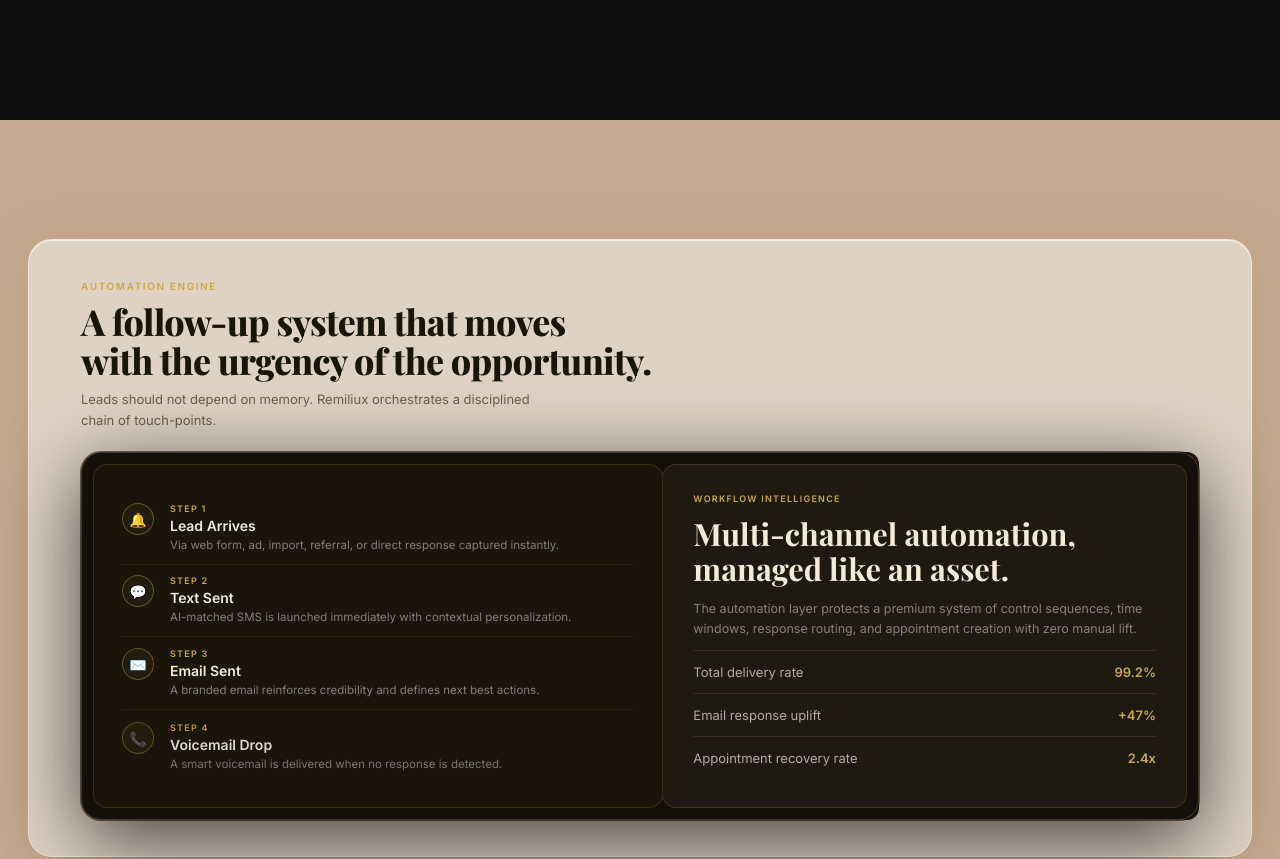
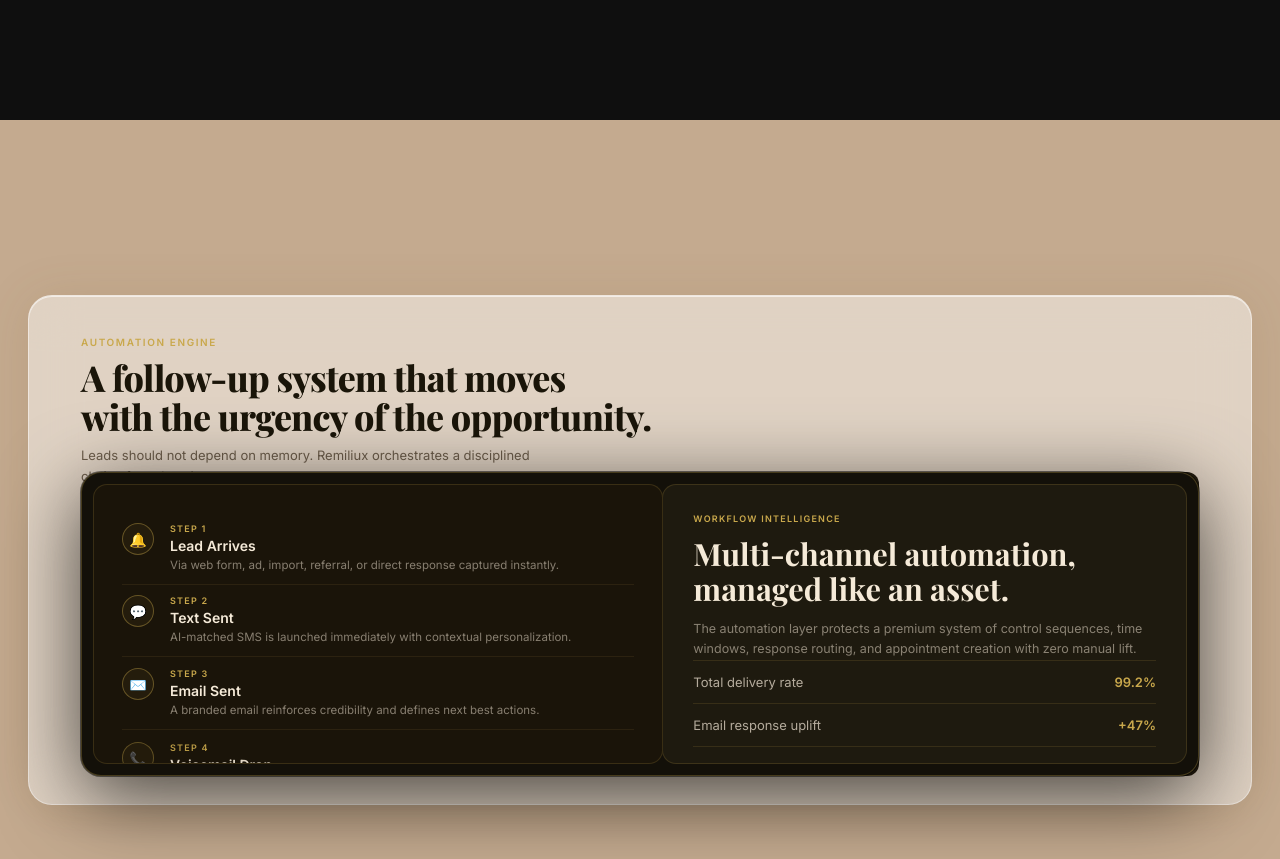
Before and after one commit to kariimhisham1/CRM-Remiliux-New-LP, a React (Create React App) app: page / in a window 1280 px wide. Shown: the part 5480-6339 px from the top of the page. Built offline with nearby package versions, Linux system fonts and the light colour scheme.

Commit message:
Update WhyTeams.css

```diff
--- a/src/components/WhyTeams.css
+++ b/src/components/WhyTeams.css
@@ -3,7 +3,7 @@
 .wt__sticky {
   position: sticky; top: 0; height: 100vh;
   display: flex; align-items: center; justify-content: center;
-  padding: 72px 28px 16px; box-sizing: border-box; overflow: hidden;
+  padding: 72px 28px 12px; box-sizing: border-box; overflow: hidden;
 }
 
 .wt__frame {
@@ -12,7 +12,7 @@
   backdrop-filter: blur(24px); -webkit-backdrop-filter: blur(24px);
   border-radius: 24px; border: 1px solid rgba(255,255,255,0.45);
   box-shadow: 0 2px 48px rgba(120,90,50,0.13), inset 0 1px 0 rgba(255,255,255,0.6);
-  padding: 40px 52px 36px; position: relative;
+  padding: 32px 52px 28px; position: relative;
   display: flex; flex-direction: column;
   opacity: 0; transform: translateY(60px);
   transition: opacity 0.75s cubic-bezier(0.22,1,0.36,1), transform 0.75s cubic-bezier(0.22,1,0.36,1);
@@ -20,7 +20,7 @@
 .wt__frame--visible { opacity: 1; transform: translateY(0); }
 
 .wt__header { top: 40px; left: 52px; right: 52px; transition: opacity 0.3s ease; }
-.wt__header-spacer { height: 148px; margin-bottom: 24px; flex-shrink: 0; }
+.wt__header-spacer { height: 128px; margin-bottom: 16px; flex-shrink: 0; }
 
 .wt__eyebrow {
   font-family: var(--font-body, sans-serif); font-size: 10px; font-weight: 600;
@@ -34,7 +34,7 @@
 
 /* ── Stage ── */
 .wt__cards-stage {
-  position: relative; height: clamp(360px, 46vh, 440px); flex-shrink: 0;
+  position: relative; height: clamp(300px, 38vh, 370px); flex-shrink: 0;
 }
 .wt__cards { position: absolute; inset: 0; }
 
@@ -179,3 +179,21 @@
   0%   { transform: translateX(0); }
   100% { transform: translateX(-50%); }
 }
+
+/* ── Integration section sizing ── */
+.wt__integrations {
+  flex-shrink: 0;
+  overflow: hidden;
+}
+.wt__integrations .wt__integrations-headline {
+  font-size: clamp(14px, 1.6vw, 18px);
+  margin-bottom: 4px;
+}
+.wt__integrations .wt__integrations-body {
+  font-size: 11px;
+  margin-bottom: 10px;
+  line-height: 1.5;
+}
+.wt__marquee-wrapper {
+  flex-shrink: 0;
+}
```
